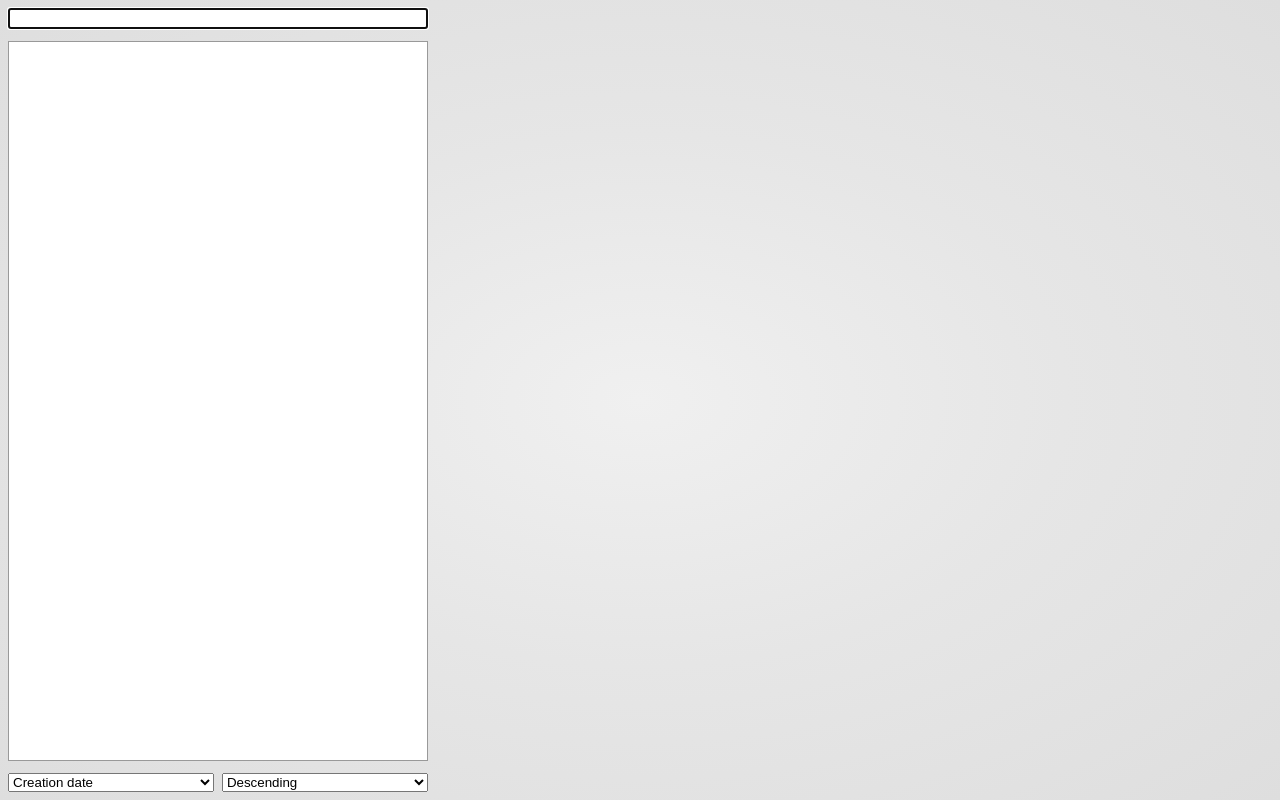
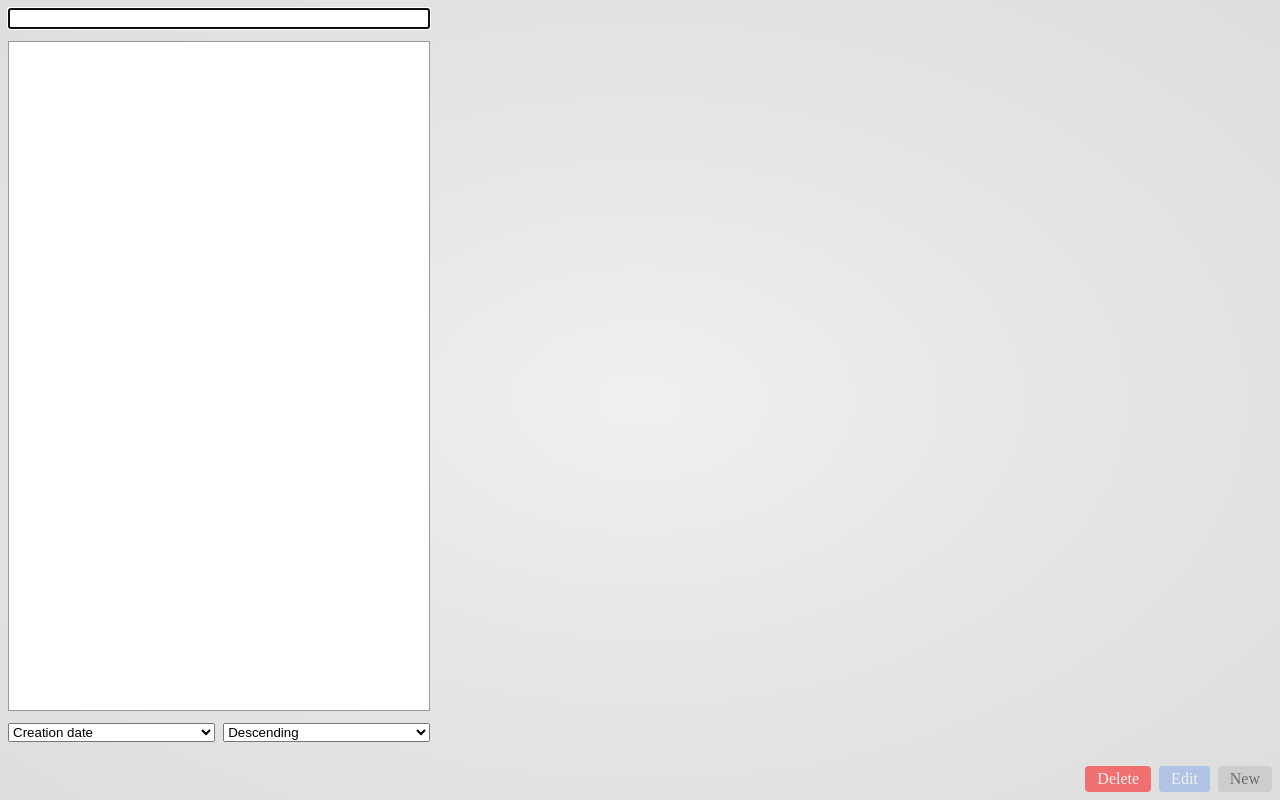
Before and after one commit to SamMonballiu/notebunny-go, a React (Vite) app in the folder frontend/: page / in a window 1280 px wide. Built offline with nearby package versions, Linux system fonts and the light colour scheme; a web font is replaced by a local one.

Commit message:
add & use NoteEdit

```diff
--- a/frontend/src/App.module.scss
+++ b/frontend/src/App.module.scss
@@ -7,13 +7,21 @@ $pad: 8px;
   height: 100vh;
   justify-content: space-between;
   align-items: flex-start;
+  flex-direction: column;
+  gap: 8px;
+}
+
+.main {
+  display: flex;
+  justify-content: space-between;
+  overflow: scroll;
+  flex-grow: 1;
 }
 
 .pane {
   padding-top: $pad;
   padding-bottom: $pad;
   padding-left: $pad;
-  height: calc(100vh - $pad * 2);
   width: 33vw;
   display: flex;
   flex-direction: column;
@@ -30,8 +38,6 @@ $pad: 8px;
 }
 
 .list {
-  //   width: 33vw;
-  //   max-height: 50vh;
   flex-grow: 1;
   overflow: scroll;
   font-family: "Rethink Sans";
@@ -39,7 +45,6 @@ $pad: 8px;
 
 .detail {
   width: 67vw;
-  height: 100vh;
   overflow: hidden;
   display: flex;
   flex-direction: column;
@@ -53,6 +58,14 @@ $pad: 8px;
     padding: 0 12px;
     overflow: auto;
   }
+}
+
+.buttons {
+  display: flex;
+  justify-content: flex-end;
+  gap: 8px;
+  width: calc(100% - 16px);
+  padding: 8px;
 }
 
 body {
--- a/frontend/src/App.tsx
+++ b/frontend/src/App.tsx
@@ -7,6 +7,10 @@ import { useState, useMemo, useRef } from "react";
 import styles from "./App.module.scss";
 import { NoteDetail } from "./components/NoteDetail";
 import { NoteSortingDropdown } from "./components/NoteSortingDropdown";
+import { NoteEdit } from "./components/NoteEdit";
+import { Button } from "./components/Button";
+
+type Viewmode = "list" | "create";
 
 function App() {
   const [notes, setNotes] = useState<Note[]>([]);
@@ -15,6 +19,7 @@ function App() {
   const [sortOption, setSortOption] = useState<NoteSortOption>("creationDate");
   const [sortDirection, setSortDirection] = useState<"asc" | "desc">("desc");
   const [searchTerm, setSearchTerm] = useState("");
+  const [viewmode, setViewmode] = useState<Viewmode>("list");
 
   const queryClient = useQueryClient();
 
@@ -75,8 +80,14 @@ function App() {
     }
   );
 
+  // if (isFetchingNotes) {
+  //   return null;
+  // }
+
+  if (viewmode === "list") {
     return (
       <div className={styles.container}>
+        <section className={styles.main}>
           <section className={styles.pane}>
             <input
               autoFocus
@@ -109,7 +120,8 @@ function App() {
               </select>
             </div>
           </section>
-      <div className={styles.detail}>
+
+          <section className={styles.detail}>
             {selectedIndex !== null && sorted[selectedIndex] !== undefined && (
               <>
                 <div className={styles.note}>
@@ -122,9 +134,31 @@ function App() {
                 </div>
               </>
             )}
-      </div>
+          </section>
+        </section>
+        <section className={styles.buttons}>
+          <Button label="Delete" variant="danger" disabled />
+          <Button
+            label="Edit"
+            variant="primary"
+            disabled={selectedIndex === null}
+            action={() => {
+              setViewmode("create");
+            }}
+          />
+          <Button label="New" disabled />
+        </section>
       </div>
     );
   }
 
+  return (
+    <NoteEdit
+      onSave={() => alert("todo")}
+      onCancel={() => setViewmode("list")}
+      note={sorted[selectedIndex ?? 0]}
+    />
+  );
+}
+
 export default App;
--- a/frontend/src/components/NoteDetail.module.scss
+++ b/frontend/src/components/NoteDetail.module.scss
@@ -4,12 +4,13 @@ $padding: 8px;
   display: flex;
   flex-direction: column;
   padding: $padding;
-  height: calc(100vh - ($padding * 2));
   gap: 8px;
+  height: 90vh;
 
   h1 {
     font-family: "Raleway";
     font-weight: 300;
+    font-size: clamp(24px, 2.4vw, 400px);
   }
 }
 
--- a/frontend/src/components/NoteDetail.tsx
+++ b/frontend/src/components/NoteDetail.tsx
@@ -24,12 +24,11 @@ export const NoteDetail: FC<Props> = ({ note, tags }) => {
         </div>
       </div>
 
-      <Markdown
-        className={styles.content}
-        rehypePlugins={[rehypeHighlight, remarkGfm]}
-      >
-        {note.content}
-      </Markdown>
+      <div className={styles.content}>
+        <Markdown rehypePlugins={[rehypeHighlight, remarkGfm]}>
+          {note.content}
+        </Markdown>
+      </div>
     </div>
   );
 };
--- /dev/null
+++ b/frontend/src/components/NoteEdit.module.scss
@@ -0,0 +1,58 @@
+$paneWidth: 48vw;
+$padding: 8px;
+
+.container {
+  display: flex;
+  flex-direction: column;
+  gap: 8px;
+  padding: $padding;
+  height: calc(100vh - $padding * 2);
+}
+
+.subject {
+  input {
+    width: 100vw;
+  }
+}
+
+.edit {
+  display: flex;
+  justify-content: space-between;
+  flex-grow: 1;
+  overflow: scroll;
+}
+
+.left {
+  width: $paneWidth;
+  justify-content: space-between;
+  display: flex;
+  flex-direction: column;
+}
+
+.content {
+  flex-grow: 1;
+  display: flex;
+  overflow: scroll;
+
+  textarea {
+    width: $paneWidth;
+    flex-grow: 1;
+    font-family: "Fira Code";
+    resize: none;
+    font-size: 0.8em;
+  }
+}
+
+.buttons {
+  display: flex;
+  justify-content: flex-end;
+  gap: 8px;
+}
+
+.preview {
+  background: white;
+  width: $paneWidth;
+  border: 1px solid #999;
+  padding: $padding;
+  overflow: scroll;
+}
--- /dev/null
+++ b/frontend/src/components/NoteEdit.tsx
@@ -0,0 +1,48 @@
+import { FC, useState } from "react";
+import styles from "./NoteEdit.module.scss";
+import Markdown from "react-markdown";
+import rehypeHighlight from "rehype-highlight";
+import remarkGfm from "remark-gfm";
+import { Note } from "../models";
+import { Button } from "./Button";
+
+interface Props {
+  note: Note;
+  onCancel: () => void;
+  onSave: () => void;
+}
+
+export const NoteEdit: FC<Props> = ({ note, onCancel, onSave }) => {
+  const [subject, setSubject] = useState<string>(note.subject);
+  const [content, setContent] = useState<string>(note.content);
+  return (
+    <div className={styles.container}>
+      <div className={styles.subject}>
+        <input
+          type="text"
+          value={subject}
+          onChange={(e) => setSubject(e.target.value)}
+        />
+      </div>
+      <div className={styles.edit}>
+        <div className={styles.left}>
+          <div className={styles.content}>
+            <textarea
+              value={content}
+              onChange={(e) => setContent(e.target.value)}
+            />
+          </div>
+        </div>
+        <div className={styles.preview}>
+          <Markdown rehypePlugins={[rehypeHighlight, remarkGfm]}>
+            {content}
+          </Markdown>
+        </div>
+      </div>
+      <div className={styles.buttons}>
+        <Button label="Cancel" action={onCancel} />
+        <Button label="Save" action={onSave} />
+      </div>
+    </div>
+  );
+};
```
Lines whose indentation alone changed are shown as unchanged.
